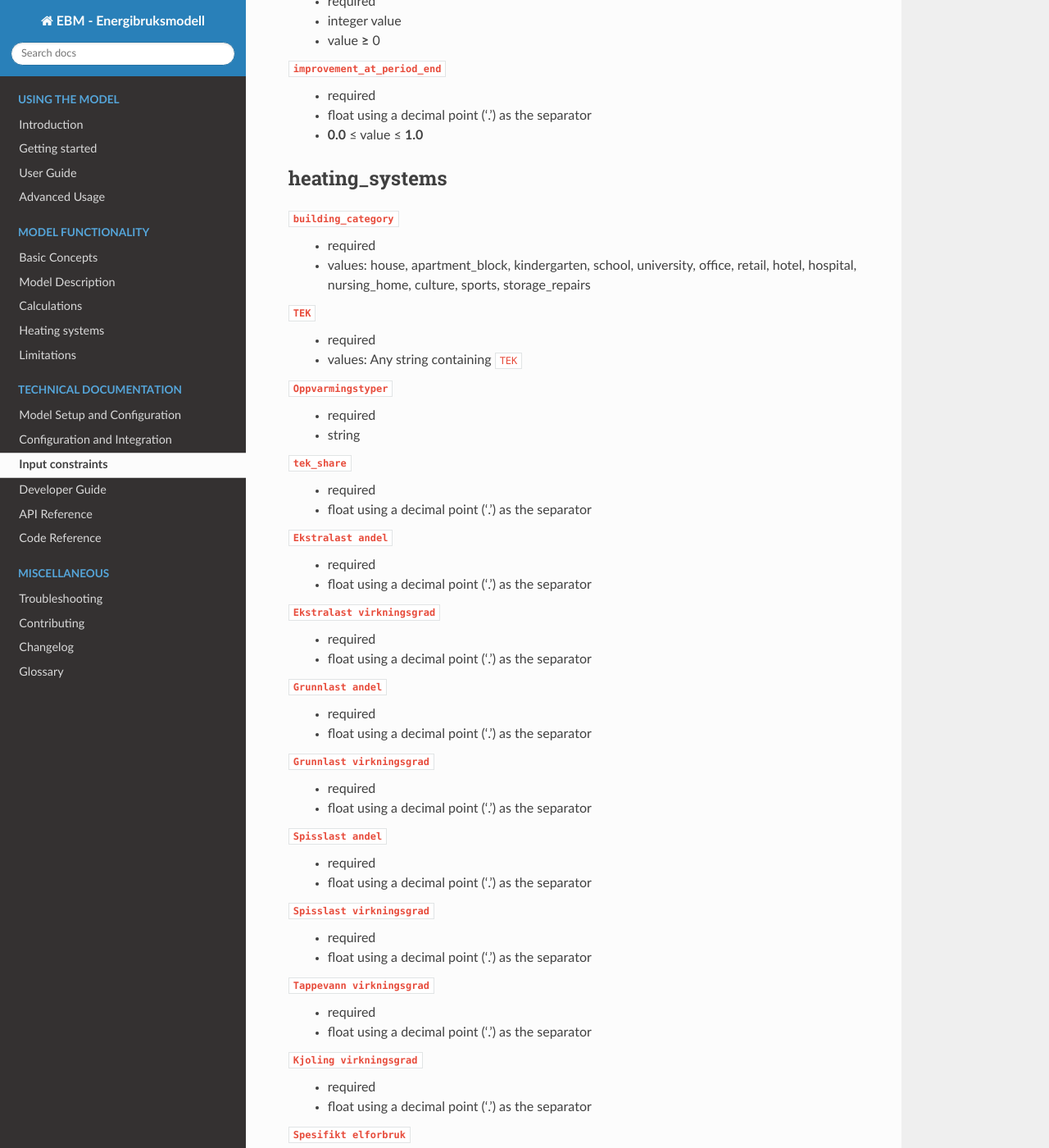
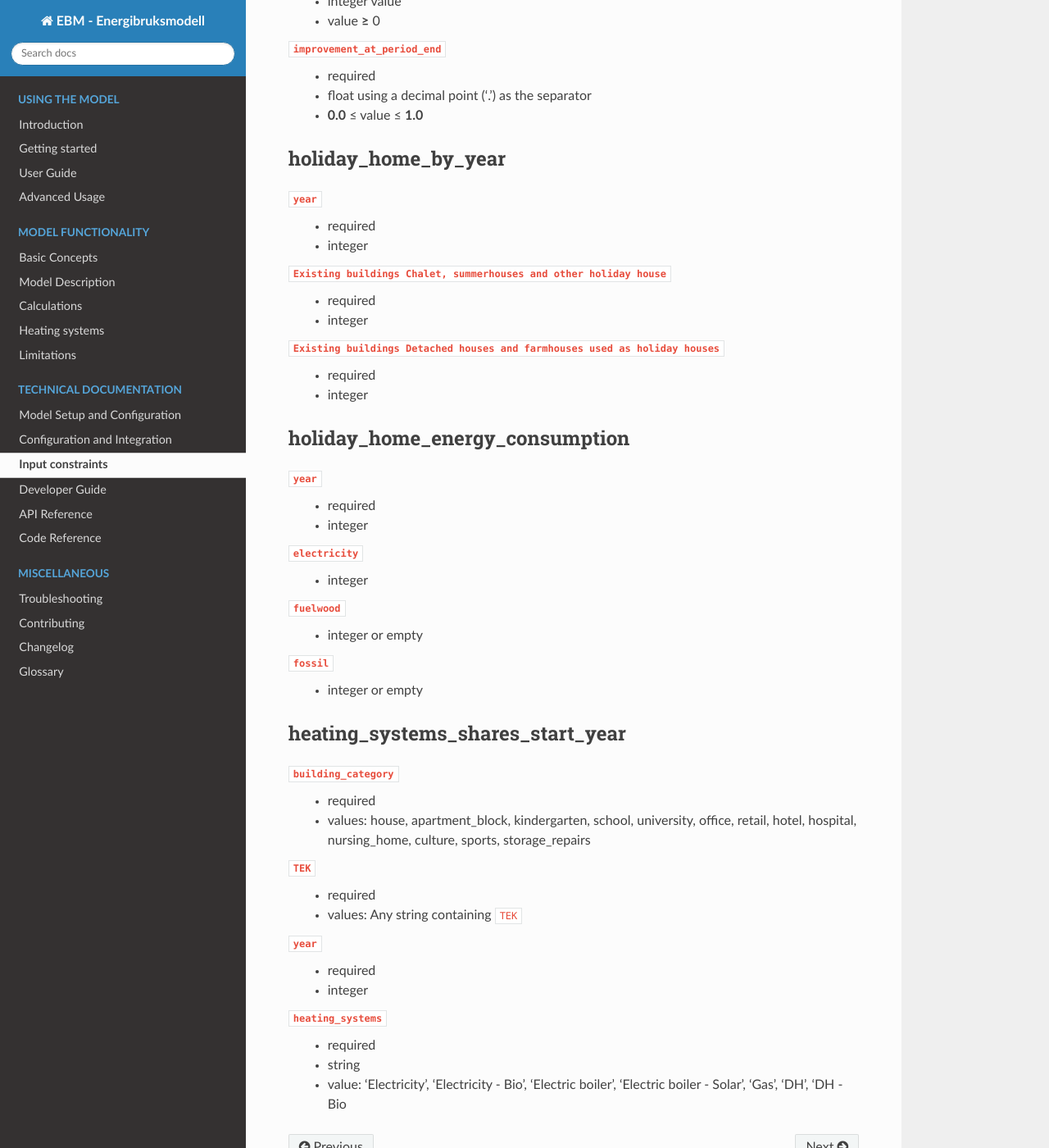
Before and after one commit to NVE/ebm, a Sphinx documentation site: the page built from docs/source/input_constraints.rst, in a window 1280 px wide and 1400 px high, scrolled down 6216 px. Shown: the whole window at 82% size. Built offline with Sphinx 7.4.7 and the Read the Docs theme 3.1.0, drawn with Linux system fonts in a browser that asks for light colours; pages that are not in the unit, such as notebooks, are missing from menus; some of the changed text lies outside the part shown.

Commit message:
Merged PR 11432: Slett heating-systems.csv
#2684 Remove heating-systems.csv

```diff
--- a/docs/source/input_constraints.rst
+++ b/docs/source/input_constraints.rst
@@ -252,61 +252,6 @@ energy_requirement_policy_improvements
  - float using a decimal point ('.') as the separator
  - **0.0** ≤ value ≤ **1.0**
 
-heating_systems
----------------
-
-``building_category``
- - required
- - values: house, apartment_block, kindergarten, school, university, office, retail, hotel, hospital, nursing_home, culture, sports, storage_repairs
-
-``TEK``
- - required
- - values: Any string containing ``TEK``
-
-``Oppvarmingstyper``
- - required
- - string
-
-``tek_share``
- - required
- - float using a decimal point ('.') as the separator
-
-``Ekstralast andel``
- - required
- - float using a decimal point ('.') as the separator
-
-``Ekstralast virkningsgrad``
- - required
- - float using a decimal point ('.') as the separator
-
-``Grunnlast andel``
- - required
- - float using a decimal point ('.') as the separator
-
-``Grunnlast virkningsgrad``
- - required
- - float using a decimal point ('.') as the separator
-
-``Spisslast andel``
- - required
- - float using a decimal point ('.') as the separator
-
-``Spisslast virkningsgrad``
- - required
- - float using a decimal point ('.') as the separator
-
-``Tappevann virkningsgrad``
- - required
- - float using a decimal point ('.') as the separator
-
-``Kjoling virkningsgrad``
- - required
- - float using a decimal point ('.') as the separator
-
-``Spesifikt elforbruk``
- - required
- - float using a decimal point ('.') as the separator
-
 holiday_home_by_year
 --------------------
 
```
Also changed, not shown: 6 other files.
